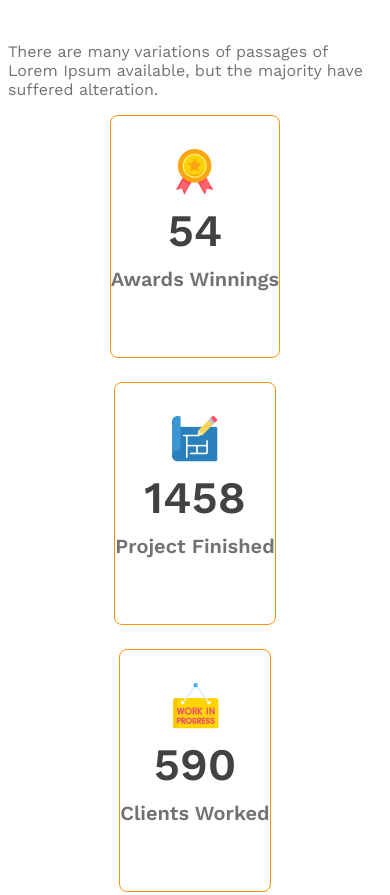
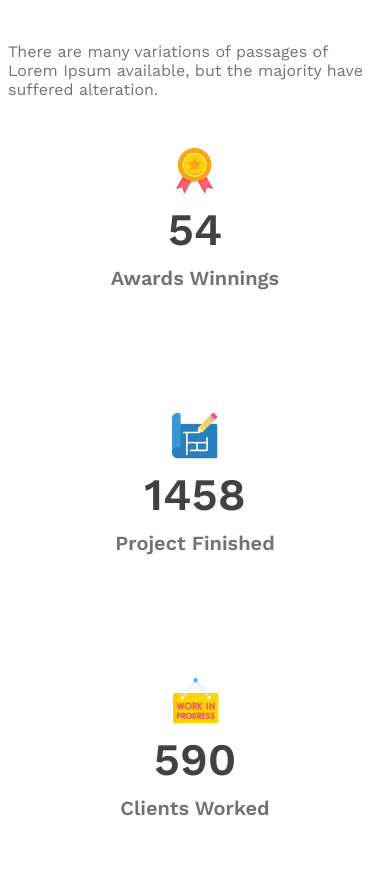
Before and after one commit to atiq65/g3-architects, a plain HTML site: page index.html in a window 390 px wide. Shown: the part 5485-6380 px from the top of the page. Drawn offline with nearby package versions, Linux system fonts and the light colour scheme.

Commit message:
added an new information

```diff
--- a/style/architect.css
+++ b/style/architect.css
@@ -236,6 +236,9 @@ footer{
         justify-items: center;
         gap: 24px;
     }
+    .fact{
+        border: none;
+    }
     .our-feature{
         margin-top: 10px;
         text-align: center;
```
